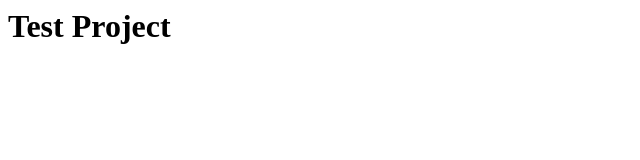
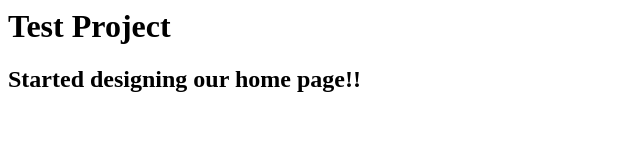
Before and after one commit to msandeep273/Test, a plain HTML site: page index.html in a window 1280 px wide. Shown: the whole page, without its empty margins (0-640 px from the left). Drawn offline with Linux system fonts and the light colour scheme.

Commit message:
New UI change
added some h2 text

```diff
--- a/index.html
+++ b/index.html
@@ -1,3 +1,4 @@
 <html>
 	<h1>Test Project</h1>
+	<h2>Started designing our home page!!</h2>
 </html>
```
